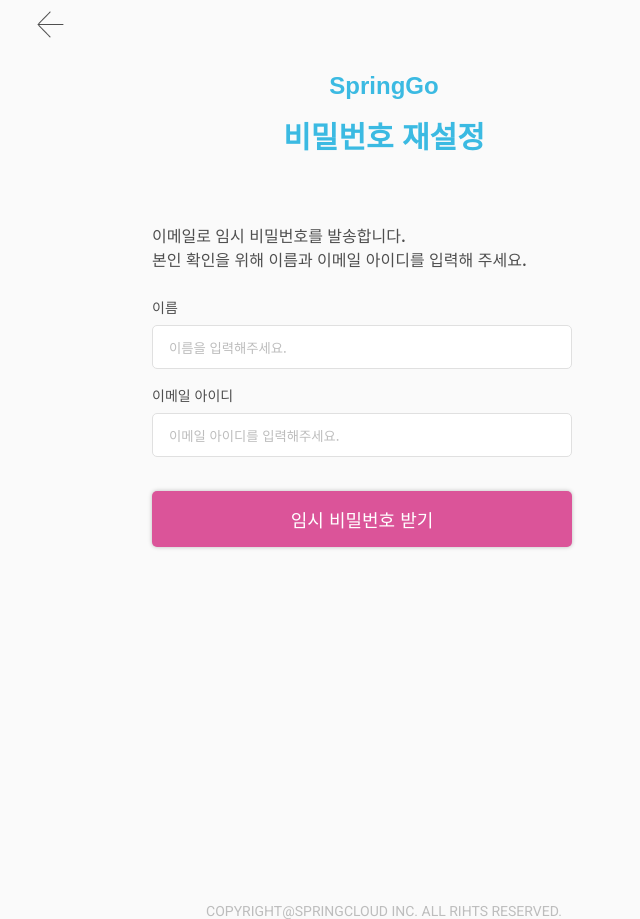
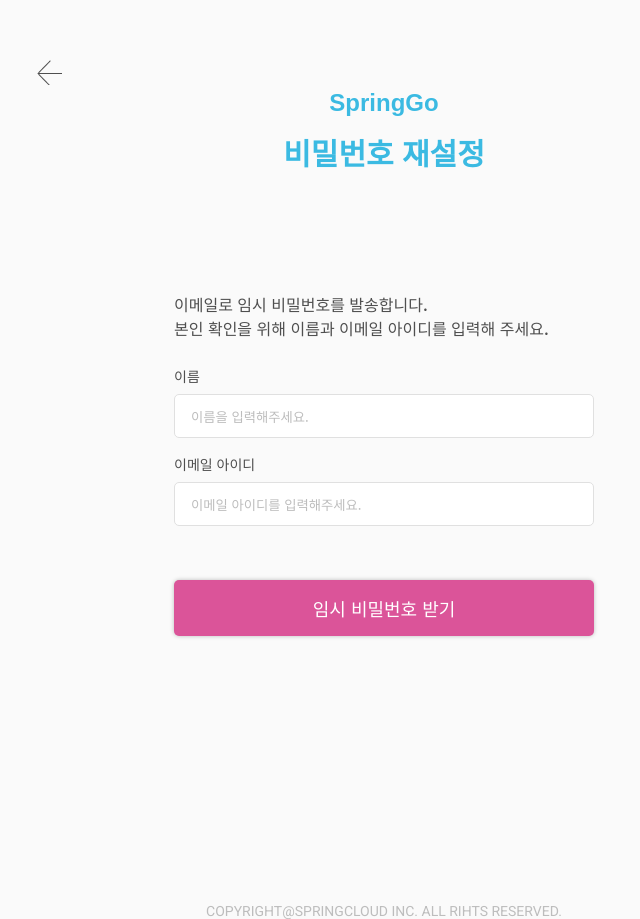
Before and after one commit to aspringcloud/gunsan-safeguard, a Vue app: page /resetpw in a window 768 px wide. Shown: the whole page, without its empty margins (0-640 px from the left). Built offline with nearby package versions, Linux system fonts and the light colour scheme; a web font is replaced by a local one; what vue-session would draw is missing.

Commit message:
:wrench: re-publishing resetpw

```diff
--- a/src/components/resetpw.vue
+++ b/src/components/resetpw.vue
@@ -214,11 +214,31 @@
   .resetpw2-btn-pos {
     margin-top: 224px;
   }
+}
 
-  @media (min-width: 601px) and (max-width: 960px) {
-    .btn-back {
-      top: 60px;
-    }
+@media (min-width: 601px) and (max-width: 960px) {
+  .btn-back {
+    top: 60px;
+    width: 25px;
+    height: 25px;
+  }
+  .resetpw-title1 {
+    margin-top: 89px;
+  }
+  .resetpw-title2 {
+    margin-bottom: 125px;
+  }
+  .resetpw-txt {
+    width: 420px;
+  }
+  .resetpw-btn-pos {
+    margin-top: 54px;
+  }
+  .resetpw2-txt {
+    margin-top: 75px;
+  }
+  .resetpw2-btn-pos {
+    margin-top: 164px;
   }
 }
 </style>
```
